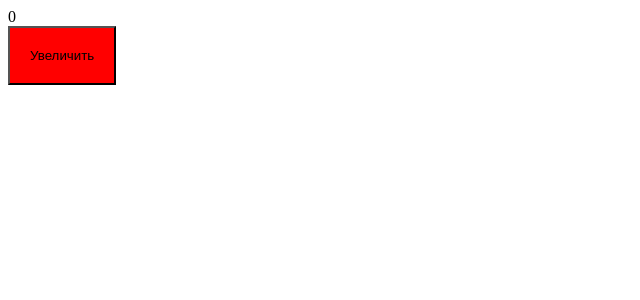
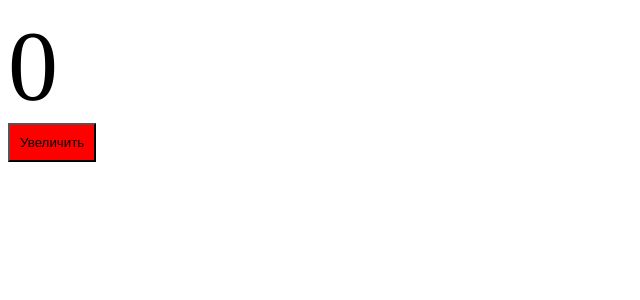
Before and after one commit to zai-elina/webpack, a React app: page / in a window 1280 px wide. Shown: the top 300 px of the page, without its empty margins (0-640 px from the left). Built offline with nearby package versions, Linux system fonts and the light colour scheme.

Commit message:
Css modules

```diff
--- a/package.json
+++ b/package.json
@@ -18,7 +18,7 @@
     "@types/react-dom": "^18.2.11",
     "@types/webpack": "^5.28.5",
     "@types/webpack-dev-server": "^4.7.2",
-    "css-loader": "^6.9.0",
+    "css-loader": "^6.9.1",
     "html-webpack-plugin": "^5.5.3",
     "mini-css-extract-plugin": "^2.7.7",
     "sass": "^1.69.7",
--- /dev/null
+++ b/src/components/App.module.scss
@@ -0,0 +1,7 @@
+.button {
+  background-color: red;
+  padding: 10px;
+}
+.value{
+  font-size: 100px;
+}
--- a/src/components/App.scss
+++ /dev/null
@@ -1,4 +0,0 @@
-button {
-  background-color: red;
-  padding: 20px;
-}
--- a/src/components/App.tsx
+++ b/src/components/App.tsx
@@ -1,5 +1,5 @@
 import { FC, useState } from "react";
-import "./App.scss";
+import classes from "./App.module.scss";
 
 export const App: FC = () => {
   const [count, setCount] = useState<number>(0);
@@ -7,8 +7,10 @@ export const App: FC = () => {
   const increment = () => setCount((prev) => prev + 1);
   return (
     <div>
-      <div className="">{count}</div>
-      <button onClick={increment}>Увеличить</button>
+      <div className={classes.value}>{count}</div>
+      <button className={classes.button} onClick={increment}>
+        Увеличить
+      </button>
     </div>
   );
 };
```
Also changed, not shown: src/global.d.ts (added, +7 -0 lines), 2 other files (tests, documents, lock files or other folders).
